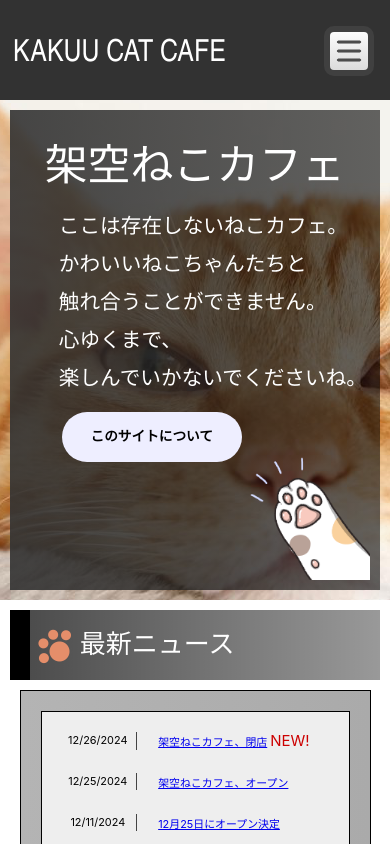
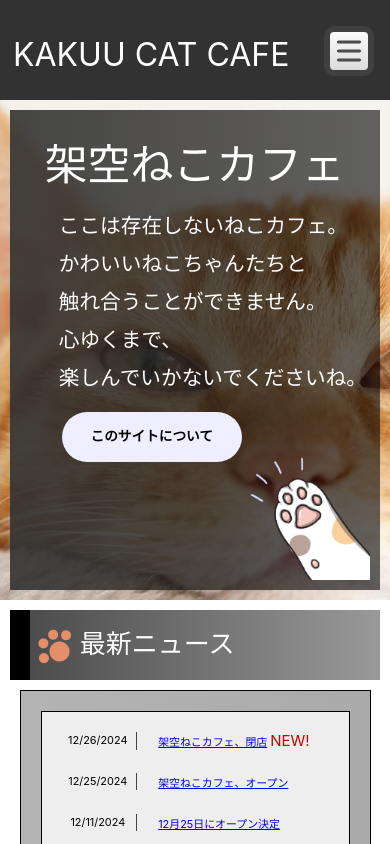
Before and after one commit to YasuXin/web-app, a Vue app: page / in a window 390 px wide. Shown: the top 844 px of the page. Built offline with nearby package versions, Linux system fonts and the light colour scheme.

Commit message:
add new file

```diff
--- a/src/components/header-parts/HamburgerIcon.vue
+++ b/src/components/header-parts/HamburgerIcon.vue
@@ -83,7 +83,7 @@ const props = defineProps({
     width: 36px;
     height: 36px;
     font-size: 50px;
-    line-height: 38px;
+    line-height: 35px;
     vertical-align: middle;
     color: #444444;
   }
--- a/src/components/header-parts/Icon.vue
+++ b/src/components/header-parts/Icon.vue
@@ -27,16 +27,19 @@
 }
 .logo-txt {
   display: inline-block;
-  font-size: 1.9rem;
+  font-size: 2.1rem;
   color: var(--color-white);
   padding-top: 10px;
-  font-family: "Arial Narrow";
+
 }
 
 @media (max-width: 416.5px) {
   .h-icon {
     display: none;
   }
+  .logo-txt {
+    font-size: 2rem;
+  }
 }
 
 </style>
```
